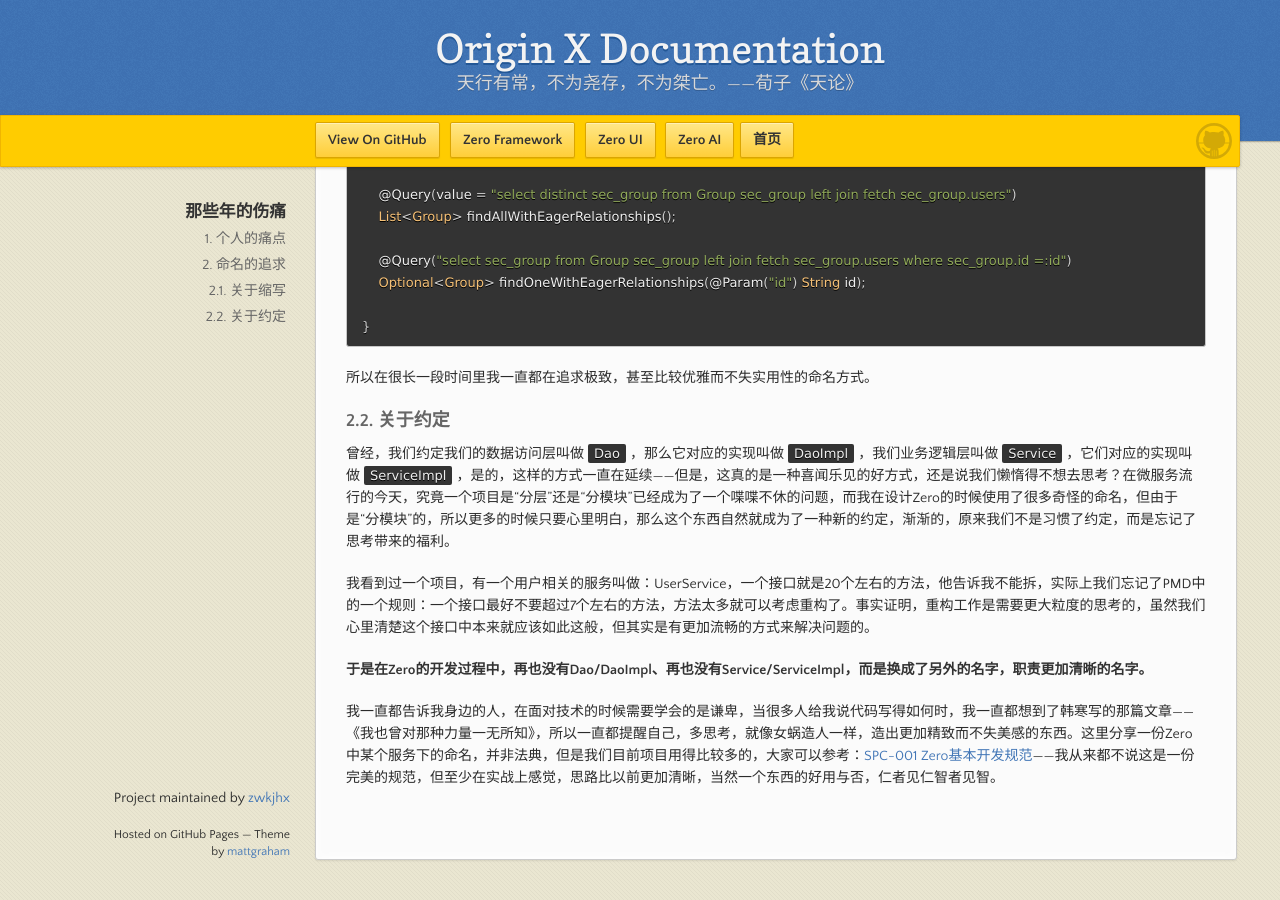
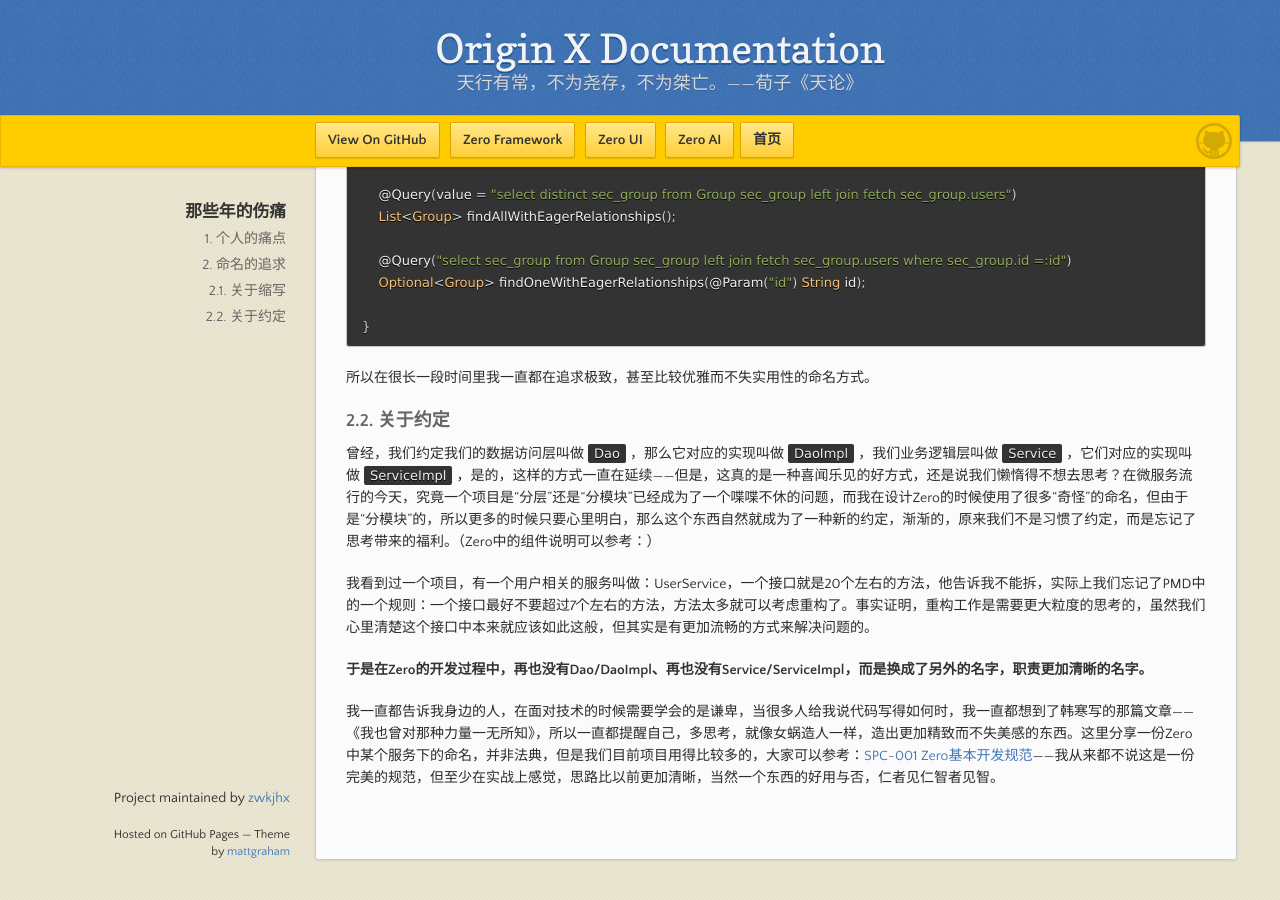
Before and after one commit to zwkjhx/ox-doc, a Jekyll site: the page built from utility-x/1-she-ji-li-nian/uxd-001-ling-ren-fan-suo-de-util.md, in a window 1280 px wide and 900 px high, scrolled down 734 px. Built offline with Jekyll 4.4.1, drawn with Linux system fonts in a browser that asks for light colours; our own code applies the rules of GitHub Pages for plain Markdown files.

Commit message:
Updates utility-x/1-she-ji-li-nian/uxd-001-ling-ren-fan-suo-de-util.md
Auto commit by GitBook Editor

```diff
--- a/utility-x/1-she-ji-li-nian/uxd-001-ling-ren-fan-suo-de-util.md
+++ b/utility-x/1-she-ji-li-nian/uxd-001-ling-ren-fan-suo-de-util.md
@@ -39,7 +39,7 @@
 
 ### 2.2. 关于约定
 
-曾经，我们约定我们的数据访问层叫做`Dao`，那么它对应的实现叫做`DaoImpl`，我们业务逻辑层叫做`Service`，它们对应的实现叫做`ServiceImpl`，是的，这样的方式一直在延续——但是，这真的是一种喜闻乐见的好方式，还是说我们懒惰得不想去思考？在微服务流行的今天，究竟一个项目是“分层”还是“分模块”已经成为了一个喋喋不休的问题，而我在设计Zero的时候使用了很多奇怪的命名，但由于是“分模块”的，所以更多的时候只要心里明白，那么这个东西自然就成为了一种新的约定，渐渐的，原来我们不是习惯了约定，而是忘记了思考带来的福利。
+曾经，我们约定我们的数据访问层叫做`Dao`，那么它对应的实现叫做`DaoImpl`，我们业务逻辑层叫做`Service`，它们对应的实现叫做`ServiceImpl`，是的，这样的方式一直在延续——但是，这真的是一种喜闻乐见的好方式，还是说我们懒惰得不想去思考？在微服务流行的今天，究竟一个项目是“分层”还是“分模块”已经成为了一个喋喋不休的问题，而我在设计Zero的时候使用了很多“奇怪”的命名，但由于是“分模块”的，所以更多的时候只要心里明白，那么这个东西自然就成为了一种新的约定，渐渐的，原来我们不是习惯了约定，而是忘记了思考带来的福利。（Zero中的组件说明可以参考：）
 
 我看到过一个项目，有一个用户相关的服务叫做：UserService，一个接口就是20个左右的方法，他告诉我不能拆，实际上我们忘记了PMD中的一个规则：一个接口最好不要超过7个左右的方法，方法太多就可以考虑重构了。事实证明，重构工作是需要更大粒度的思考的，虽然我们心里清楚这个接口中本来就应该如此这般，但其实是有更加流畅的方式来解决问题的。
 
```
